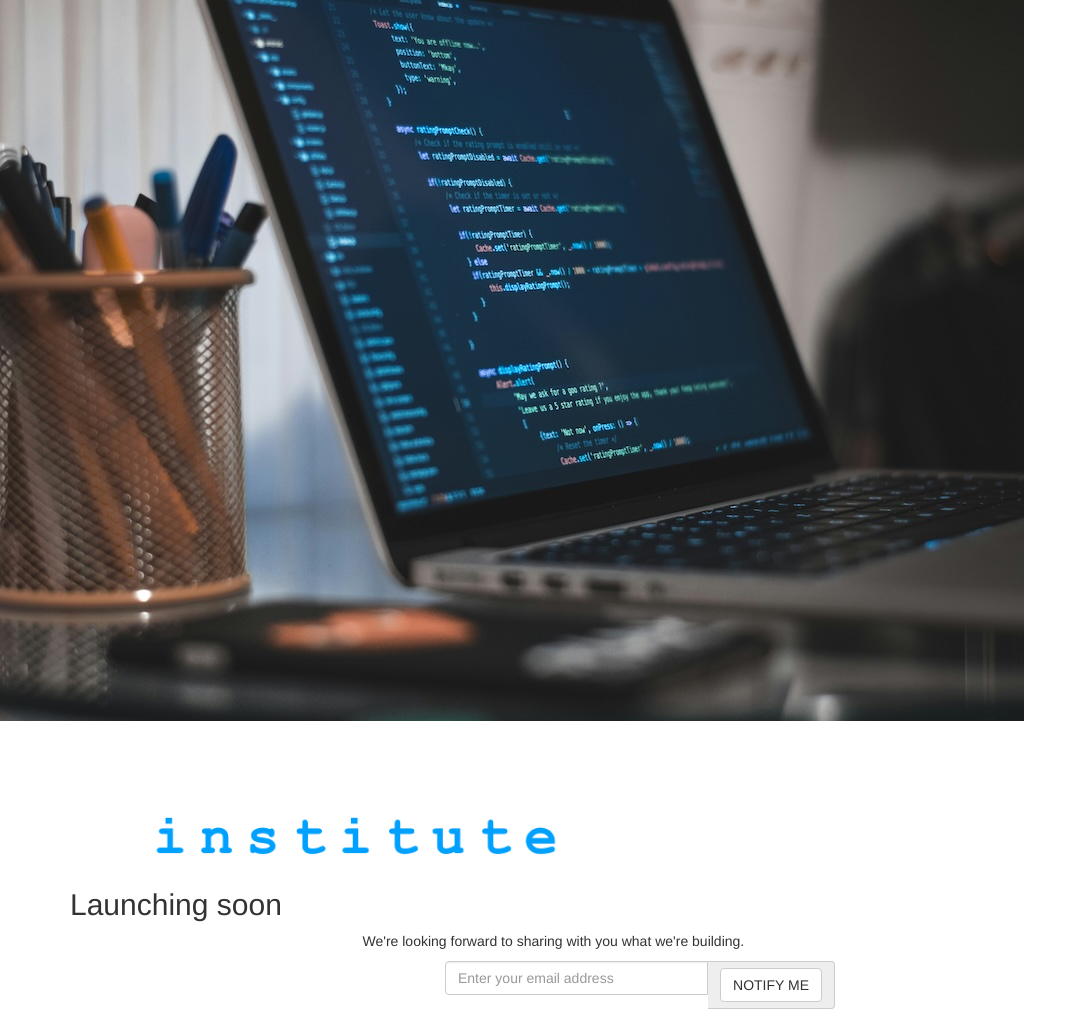
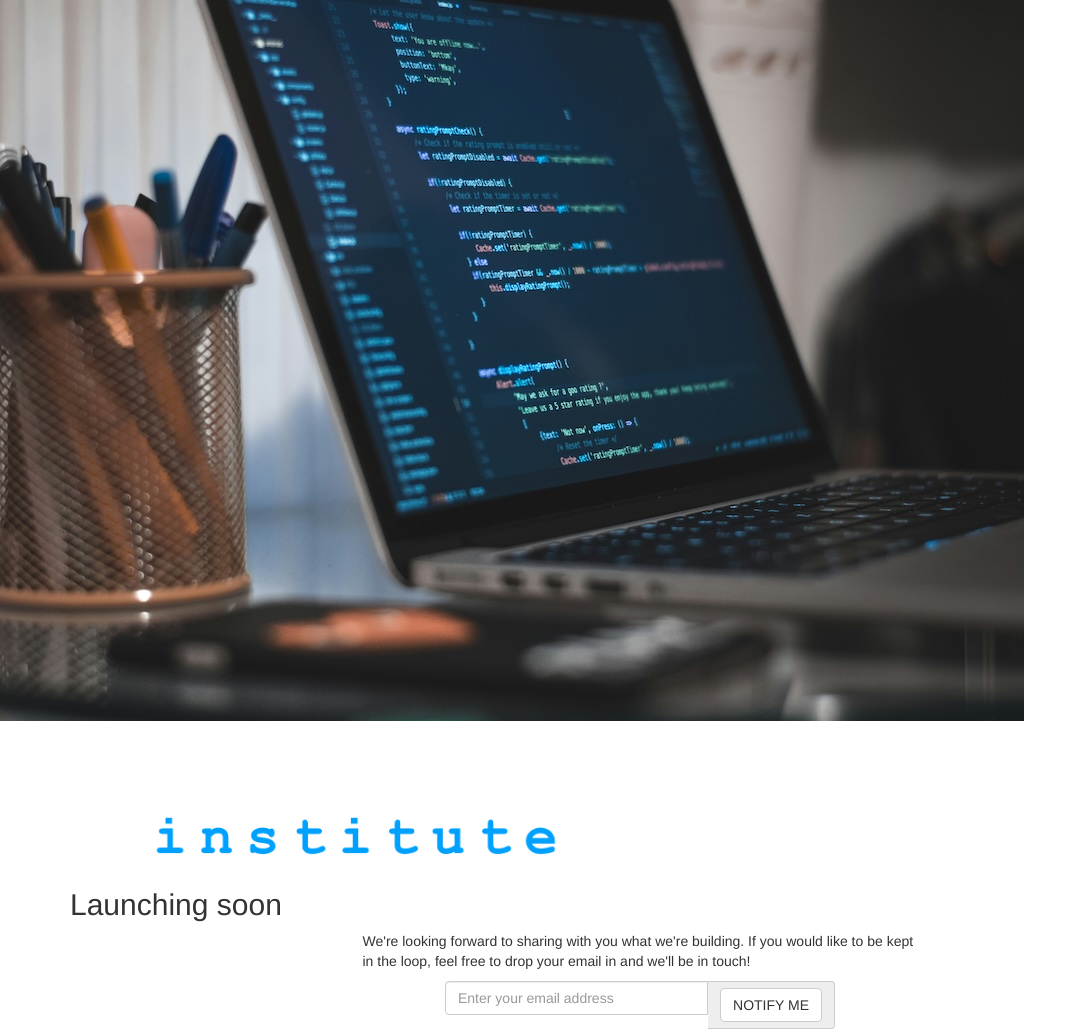
Before and after one commit to jerdog/devex-coming-soon, a plain HTML site: page index.html in a window 1280 px wide. Shown: the whole page, without its empty margins (0-1087 px from the left). Drawn offline with nearby package versions, Linux system fonts and the light colour scheme; files that its build step writes are made by us from their sources.

Commit message:
adjust text

```diff
--- a/index.html
+++ b/index.html
@@ -53,7 +53,7 @@
               <h2>Launching soon</h2>
               <div class="row">
                 <div class="col-sm-6 col-sm-offset-3">
-                  <p>We're looking forward to sharing with you what we're building.</p>
+                  <p>We're looking forward to sharing with you what we're building. If you would like to be kept in the loop, feel free to drop your email in and we'll be in touch!</p>
                 </div>
               </div>
             </div>
```
